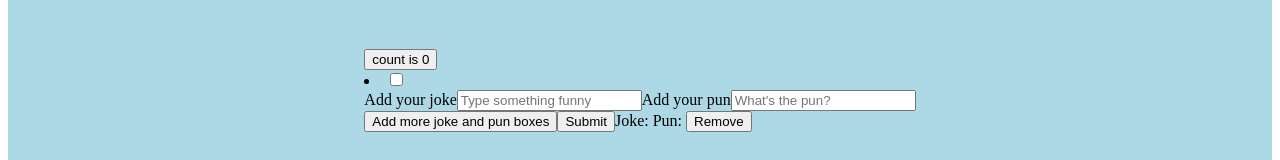
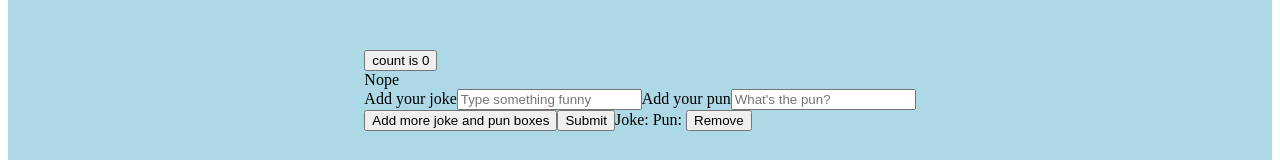
Before and after one commit to millipede-cpu/giggle-click, a React (Vite) app in the folder app/: page / in a window 1280 px wide. Shown: the part 384-544 px from the top of the page. Built offline with nearby package versions, Linux system fonts and the light colour scheme.

Commit message:
Remove list element]
Co-authored-by: Peter <PJSalter@users.noreply.github.com>
Co-authored-by: Milly <millipede-cpu@users.noreply.github.com>

```diff
--- a/app/src/JokeList.tsx
+++ b/app/src/JokeList.tsx
@@ -9,20 +9,21 @@ interface JokeListProps {
 
 const JokeList: React.FC<JokeListProps> = (haJokes, toggleJoke) => {
   return (
-    <li>
-      <label
-        style={{
-          textDecoration: haJokes.complete ? "line-through" : undefined,
-        }}
-      >
-        <input
-          type="checkbox"
-          defaultChecked={haJokes?.complete}
-          onClick={() => toggleJoke}
-        />
-        {haJokes?.text}
-      </label>
-    </li>
+    <div>Nope</div>
+    // <li>
+    //   <label
+    //     style={{
+    //       textDecoration: haJokes.complete ? "line-through" : undefined,
+    //     }}
+    //   >
+    //     <input
+    //       type="checkbox"
+    //       defaultChecked={haJokes?.complete}
+    //       onClick={() => toggleJoke}
+    //     />
+    //     {haJokes?.text}
+    //   </label>
+    // </li>
   );
 };
 export default JokeList;
```
